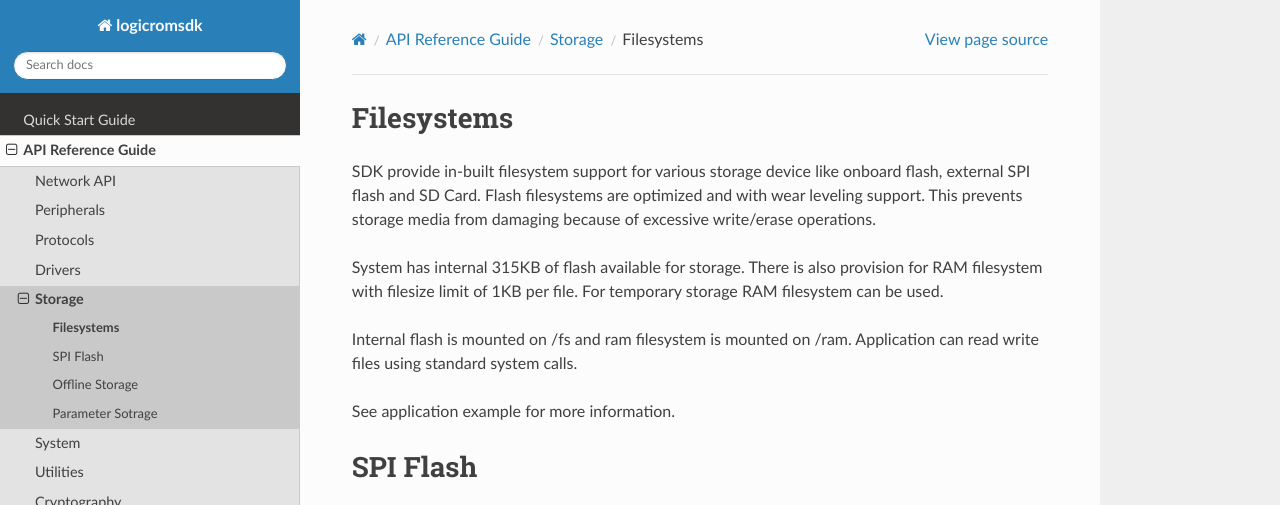
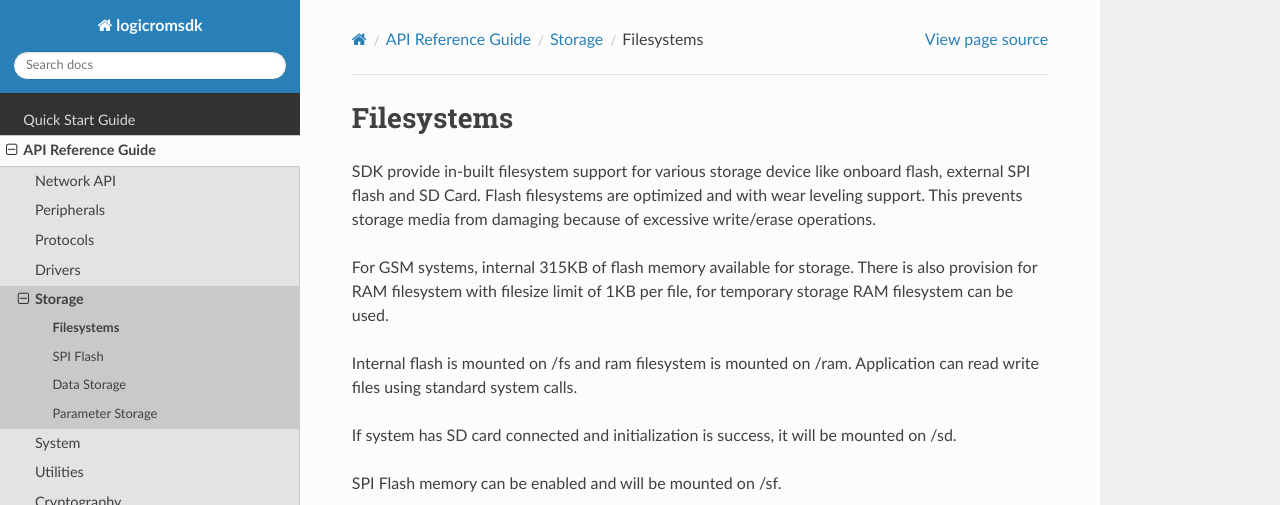
Before and after one commit to waybyte/logicromsdk, a Sphinx documentation site: the page built from docs/book/api/storage/filesystem.rst, in a window 1280 px wide, cut to the strip 0-505 px from the top of the page. Built offline with Sphinx 7.4.7 and the Read the Docs theme 2.0.0, drawn with Linux system fonts in a browser that asks for light colours.

Commit message:
docs: Add storage and IMU sensor fusion API docs
Signed-off-by: Ajay Bhargav <contact@rickeyworld.info>

```diff
--- a/docs/book/api/peri/index.rst
+++ b/docs/book/api/peri/index.rst
@@ -13,3 +13,4 @@
    USB <usb>
    Bluetooth <bluetooth>
    GPS <gps>
+   IMU Sensor Fusion <imu>
--- a/docs/book/api/storage/filesystem.rst
+++ b/docs/book/api/storage/filesystem.rst
@@ -6,12 +6,17 @@
 wear leveling support. This prevents storage media from damaging because of
 excessive write/erase operations.
 
-System has internal 315KB of flash available for storage.
-There is also provision for RAM filesystem with filesize limit of 1KB per file.
-For temporary storage RAM filesystem can be used.
+For GSM systems, internal 315KB of flash memory available for storage. There is
+also provision for RAM filesystem with filesize limit of 1KB per file, for
+temporary storage RAM filesystem can be used.
 
 Internal flash is mounted on /fs and ram filesystem is mounted on /ram.
 Application can read write files using standard system calls.
+
+If system has SD card connected and initialization is success, it will be mounted
+on /sd.
+
+SPI Flash memory can be enabled and will be mounted on /sf.
 
 See application example for more information.
 
--- a/docs/book/api/storage/index.rst
+++ b/docs/book/api/storage/index.rst
@@ -5,5 +5,5 @@
    :maxdepth: 1
 
    Filesystems <filesystem>
-   Offline Storage <offline>
-   Parameter Sotrage <param>
+   Data Storage <storage>
+   Parameter Storage <param>
```
Also changed, not shown: docs/book/api/peri/imu.rst (added, +11 -0 lines), docs/book/api/storage/offline.rst (deleted, +0 -10 lines), docs/book/api/storage/storage.rst (added, +11 -0 lines), 1 other file.
